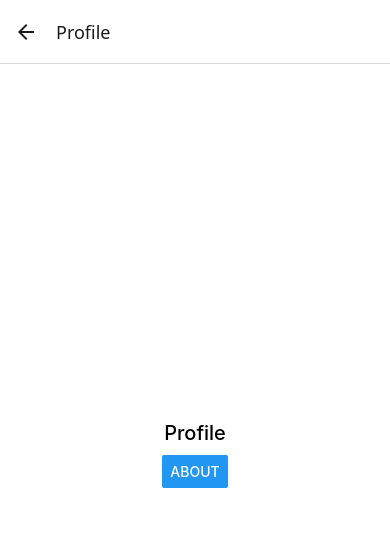
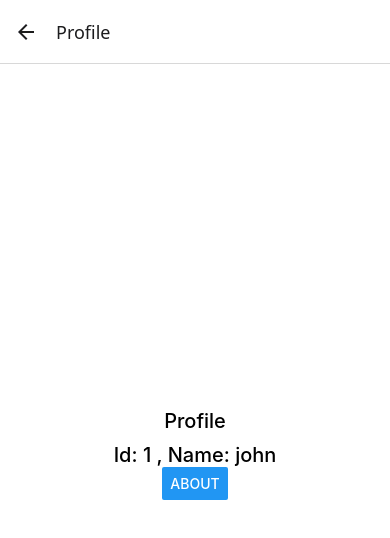
Before and after one commit to Faizanulghani/first-react-native-app, a React Native app: screen / in a window 390 px wide. Both pictures are taken after a click on the button "PROFILE". Shown: the top 538 px of the page. Built offline with nearby package versions, Linux system fonts and the light colour scheme.

Commit message:
sent data via prop in navigation

```diff
--- a/src/screens/Home.jsx
+++ b/src/screens/Home.jsx
@@ -1,14 +1,27 @@
-import { Button, StyleSheet, Text, View } from 'react-native'
+import { Button, StyleSheet, Text, View } from 'react-native';
 
-const Home = ({navigation}) => {
+const Home = ({ navigation }) => {
   return (
-    <View style={{width:'100%',height:'100%',justifyContent:'center',alignItems:'center',backgroundColor:'white'}}>
-      <Text style={{fontSize:20,fontWeight:500,marginBottom:10}}>Home</Text>
-      <Button title='Profile' onPress={()=>navigation.navigate('Profile')} />
+    <View
+      style={{
+        width: '100%',
+        height: '100%',
+        justifyContent: 'center',
+        alignItems: 'center',
+        backgroundColor: 'white',
+      }}
+    >
+      <Text style={{ fontSize: 20, fontWeight: 500, marginBottom: 10 }}>
+        Home
+      </Text>
+      <Button
+        title="Profile"
+        onPress={() => navigation.navigate('Profile', { id: 1, name: 'john' })}
+      />
     </View>
-  )
-}
+  );
+};
 
-export default Home
+export default Home;
 
-const styles = StyleSheet.create({})
+const styles = StyleSheet.create({});
--- a/src/screens/Profile.jsx
+++ b/src/screens/Profile.jsx
@@ -1,14 +1,31 @@
-import { Button, StyleSheet, Text, View } from 'react-native'
+import { Button, StyleSheet, Text, View } from 'react-native';
 
-const Profile = ({navigation}) => {
+const Profile = ({ navigation, route }) => {
+  const { id, name } = route.params;
   return (
-   <View style={{width:'100%',height:'100%',justifyContent:'center',alignItems:'center',backgroundColor:'white'}}>
-         <Text style={{fontSize:20,fontWeight:500,marginBottom:10}}>Profile</Text>
-         <Button title='About' onPress={()=>navigation.navigate('About')} />
-       </View>
-  )
-}
+    <View
+      style={{
+        width: '100%',
+        height: '100%',
+        justifyContent: 'center',
+        alignItems: 'center',
+        backgroundColor: 'white',
+      }}
+    >
+      <Text style={{ fontSize: 20, fontWeight: 500, marginBottom: 10 }}>
+        Profile
+      </Text>
+      <Text style={styles.text}>Id: {id} , Name: {name}</Text>
+      <Button title="About" onPress={() => navigation.navigate('About')} />
+    </View>
+  );
+};
 
-export default Profile
+export default Profile;
 
-const styles = StyleSheet.create({})
+const styles = StyleSheet.create({
+  text:{
+    fontSize: 20,
+    fontWeight: 500
+  }
+});
```
